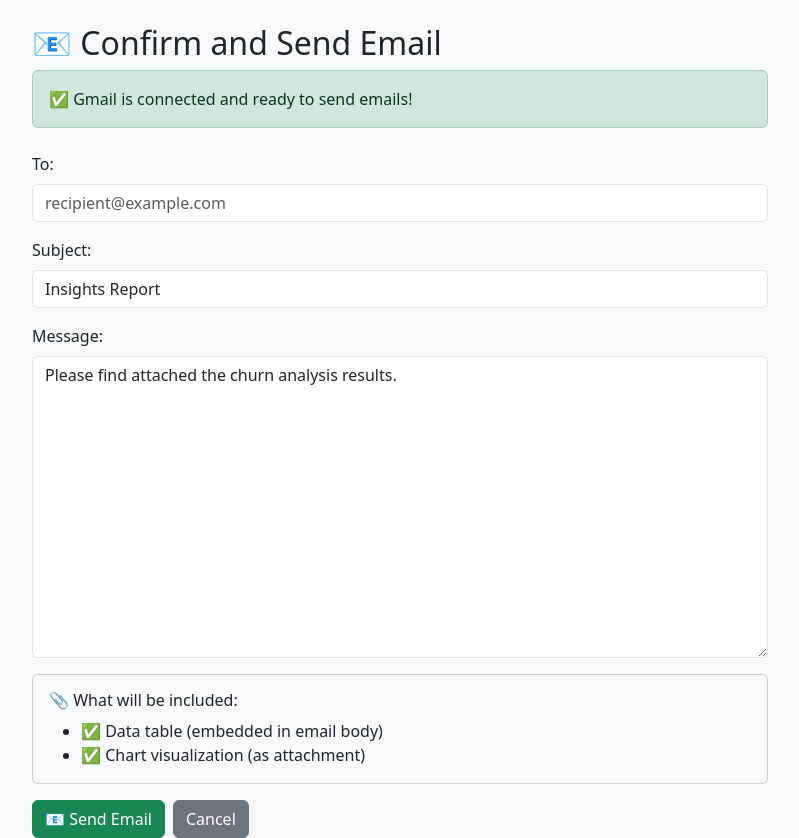
After one commit to pournima98/SQL-translater, a Flask app: page /confirm_and_send_email in a window 1280 px wide. The commit adds this page. Shown: the whole page, without its empty margins (240-1039 px from the left). Run offline with Flask 3, Linux system fonts and the light colour scheme; the visitor is signed in with stand-in values (Sample User, id 1).

Commit message:
email v1

```diff
--- a/app.py
+++ b/app.py
@@ -1,17 +1,78 @@
+import os
+os.environ['OAUTHLIB_INSECURE_TRANSPORT'] = '1'
+os.environ['OAUTHLIB_RELAX_TOKEN_SCOPE'] = '1'
+
+#########
 from sqlalchemy import create_engine
 import pandas as pd
 from utils.charts import generate_chart_base64
 from langchain_agent import generate_sql_from_question
-from flask import Flask, request, render_template, session
+from flask import Flask, request, render_template, session, redirect, url_for, flash
 from dotenv import load_dotenv
-import os
+from openai import OpenAI
+import openai
+from google_auth_oauthlib.flow import Flow
+from googleapiclient.discovery import build
+from google.oauth2.credentials import Credentials
+from email.mime.text import MIMEText
+from email.mime.multipart import MIMEMultipart
+from email.mime.image import MIMEImage
+import base64
 
 load_dotenv()  # loads variables from .env into environment
 
 app = Flask(__name__)
-app.secret_key = os.environ.get("OPENAI_API_KEY")
+app.secret_key = os.environ.get("FLASK_SECRET_KEY")
+app.config['SESSION_COOKIE_SAMESITE'] = 'Lax'
+app.config['SESSION_COOKIE_SECURE'] = False  # Set to True in production with HTTPS
+app.config['PERMANENT_SESSION_LIFETIME'] = 3600  # 1 hour session timeout
+
+openai.api_key = os.environ.get("OPENAI_API_KEY")
+client = OpenAI(api_key=os.getenv("OPENAI_API_KEY"))
 
 engine = create_engine("mysql+pymysql://root:Hemant%40123@localhost:3306/churn_analysis")
+
+# Google OAuth configuration
+GOOGLE_CLIENT_ID = os.environ.get("GOOGLE_CLIENT_ID")
+GOOGLE_CLIENT_SECRET = os.environ.get("GOOGLE_CLIENT_SECRET")
+GOOGLE_REDIRECT_URI = os.environ.get("GOOGLE_REDIRECT_URI")
+
+# Create credentials.json content programmatically
+CREDENTIALS_INFO = {
+    "web": {
+        "client_id": GOOGLE_CLIENT_ID,
+        "client_secret": GOOGLE_CLIENT_SECRET,
+        "auth_uri": "https://accounts.google.com/o/oauth2/auth",
+        "token_uri": "https://oauth2.googleapis.com/token",
+        "redirect_uris": [GOOGLE_REDIRECT_URI]
+    }
+}
+
+def clean_session_data():
+    """Clean up session data to prevent overflow"""
+    keys_to_clean = ['query', 'table_html', 'chart_base64', 'oauth_state', 'rewritten_message']
+    for key in keys_to_clean:
+        if key in session:
+            session.pop(key, None)
+
+    # Also compress table data if it exists
+    if 'table_html' in session and len(session.get('table_html', '')) > 5000:
+        session['table_html'] = session['table_html'][:5000] + "... [truncated]"
+
+def rewrite_message(user_input):
+    try:
+        response = client.chat.completions.create(
+            model="gpt-4",
+            messages=[
+                {"role": "system", "content": "You're a helpful assistant rewriting professional emails."},
+                {"role": "user", "content": f"Rewrite this: {user_input}"}
+            ],
+            temperature=0.4
+        )
+        return response.choices[0].message.content.strip()
+    except Exception as e:
+        print(f"Error rewriting message: {str(e)}")
+        return user_input  # Return original if rewriting fails
 
 @app.route("/", methods=["GET", "POST"])
 def index():
@@ -19,16 +80,233 @@ def index():
     query = None
     chart_data_uri = None
 
+    # Check if user is authenticated
+    is_authenticated = 'credentials' in session
+
     if request.method == "POST":
         question = request.form.get("question")
-        query = generate_sql_from_question(question)
-        session['query'] = query
+        if not question:
+            return render_template("index.html", result="Please enter a question", query=query, chart_path=chart_data_uri, is_authenticated=is_authenticated)
 
         try:
+            # Clean previous session data first
+            clean_session_data()
+
+            query = generate_sql_from_question(question)
+            session['query'] = query
+
             df = pd.read_sql(query, engine)
             result = df.to_html(classes="table table-bordered", index=False)
             chart_data_uri = generate_chart_base64(query, engine)
+
+            # Store only essential data and limit table size
+            session['query'] = query
+            session['chart_base64'] = chart_data_uri
+
+            # Limit table HTML size to prevent session overflow
+            if len(result) > 8000:  # Limit table size
+                # Truncate table if too large
+                session['table_html'] = result[:8000] + "... [Table truncated for email compatibility]"
+            else:
+                session['table_html'] = result
         except Exception as e:
             result = f"<p style='color:red;'>Error: {str(e)}</p>"
 
-    return render_template("index.html", result=result, query=query, chart_path=chart_data_uri)
+    return render_template("index.html", result=result, query=query, chart_path=chart_data_uri, is_authenticated=is_authenticated)
+
+def send_email(subject, body, to_email, chart_image_bytes=None, table_html=None):
+    if 'credentials' not in session:
+        raise Exception("No credentials in session. Please authorize first.")
+
+    # Recreate credentials from session
+    creds = Credentials(
+        token=session['credentials']['token'],
+        refresh_token=session['credentials']['refresh_token'],
+        token_uri=session['credentials']['token_uri'],
+        client_id=session['credentials']['client_id'],
+        client_secret=session['credentials']['client_secret'],
+        scopes=session['credentials']['scopes']
+    )
+
+    service = build("gmail", "v1", credentials=creds)
+
+    # Create multipart message
+    msg = MIMEMultipart()
+    msg['to'] = to_email
+    msg['subject'] = subject
+
+    # Add body with table
+    html_body = f"{body}<br><br>{table_html or ''}"
+    msg.attach(MIMEText(html_body, "html"))
+
+    # Add chart as attachment if available
+    if chart_image_bytes:
+        chart_attachment = MIMEImage(chart_image_bytes)
+        chart_attachment.add_header('Content-Disposition', 'attachment', filename='chart.png')
+        msg.attach(chart_attachment)
+
+    # Encode and send
+    raw_message = base64.urlsafe_b64encode(msg.as_bytes()).decode()
+    message_body = {"raw": raw_message}
+
+    try:
+        message = service.users().messages().send(userId="me", body=message_body).execute()
+        return message
+    except Exception as e:
+        raise Exception(f"Failed to send email: {str(e)}")
+
+@app.route("/compose_email", methods=["GET", "POST"])
+def compose_email():
+    # Check if user is authenticated
+    if 'credentials' not in session:
+        return redirect(url_for('authorize'))
+
+    if request.method == "POST":
+        to_email = request.form.get('to_email')
+        subject = request.form.get('subject')
+        body = request.form.get('body')
+
+        if not all([to_email, subject, body]):
+            return render_template("compose_email.html", error="Please fill in all required fields")
+
+        chart_base64 = session.get('chart_base64')
+        table_html = session.get('table_html')
+
+        chart_bytes = None
+        if chart_base64:
+            try:
+                # Remove data URL prefix if present
+                if ',' in chart_base64:
+                    chart_bytes = base64.b64decode(chart_base64.split(",")[1])
+                else:
+                    chart_bytes = base64.b64decode(chart_base64)
+            except Exception as e:
+                print(f"Error processing chart: {str(e)}")
+
+        try:
+            result = send_email(subject, body, to_email, chart_bytes, table_html)
+            return f"✅ Email sent successfully! Message ID: {result['id']}"
+        except Exception as e:
+            return f"Error sending email: {str(e)}"
+
+    # Handle GET request
+    user_msg = request.args.get("user_message", "Please find attached the churn insights.")
+    rewritten = rewrite_message(user_msg)
+    return render_template("compose_email.html", rewritten_message=rewritten)
+
+@app.route("/authorize")
+def authorize():
+    try:
+        flow = Flow.from_client_config(
+            CREDENTIALS_INFO,
+            scopes=[
+                'https://www.googleapis.com/auth/userinfo.email',
+                'https://www.googleapis.com/auth/gmail.send',
+                'openid'
+            ]
+        )
+        flow.redirect_uri = GOOGLE_REDIRECT_URI
+
+        auth_url, state = flow.authorization_url(
+            prompt='consent',
+            access_type='offline',
+            include_granted_scopes='true'
+        )
+
+        # Store only the state, not the entire flow
+        session['oauth_state'] = state
+        return redirect(auth_url)
+    except Exception as e:
+        return f"Authorization error: {str(e)}"
+
+@app.route("/oauth2callback")
+def oauth2callback():
+    try:
+        # Verify state parameter
+        if 'oauth_state' not in session:
+            return "Error: No OAuth state found in session"
+
+        flow = Flow.from_client_config(
+            CREDENTIALS_INFO,
+            scopes=[
+                'https://www.googleapis.com/auth/userinfo.email',
+                'https://www.googleapis.com/auth/gmail.send',
+                'openid'
+            ],
+            state=session['oauth_state']
+        )
+        flow.redirect_uri = GOOGLE_REDIRECT_URI
+
+        # Get the authorization response
+        authorization_response = request.url
+        flow.fetch_token(authorization_response=authorization_response)
+
+        credentials = flow.credentials
+
+        # Store only essential credential data to reduce session size
+        session['credentials'] = {
+            'token': credentials.token,
+            'refresh_token': credentials.refresh_token,
+            'token_uri': credentials.token_uri,
+            'client_id': credentials.client_id,
+            'client_secret': credentials.client_secret,
+            'scopes': credentials.scopes
+        }
+
+        # Clear OAuth state to save space
+        session.pop('oauth_state', None)
+
+        return redirect(url_for('index'))
+    except Exception as e:
+        return f"OAuth callback error: {str(e)}"
+
+@app.route("/logout")
+def logout():
+    session.clear()
+    return redirect(url_for('index'))
+
+@app.route('/confirm_and_send_email', methods=['GET', 'POST'])
+def confirm_and_send_email():
+    if 'credentials' not in session:
+        return redirect(url_for('authorize'))
+
+    if request.method == 'GET':
+        rewritten_message = session.get('rewritten_message', '')
+        return render_template("confirm_email.html", message=rewritten_message)
+
+    to = request.form.get('to')
+    subject = request.form.get('subject')
+    message = request.form.get('message')
+
+    if not all([to, subject, message]):
+        return render_template("confirm_email.html", error="Please fill in all required fields")
+
+    try:
+        chart_base64 = session.get('chart_base64')
+        table_html = session.get('table_html')
+
+        chart_bytes = None
+        if chart_base64:
+            try:
+                if ',' in chart_base64:
+                    chart_bytes = base64.b64decode(chart_base64.split(",")[1])
+                else:
+                    chart_bytes = base64.b64decode(chart_base64)
+            except Exception as e:
+                print(f"Error processing chart: {str(e)}")
+
+        result = send_email(subject, message, to, chart_bytes, table_html)
+        return f"✅ Email sent to {to} — ID: {result['id']}"
+    except Exception as e:
+        return f"Error sending email: {str(e)}"
+
+# Add a simple route to check auth status
+@app.route("/auth_status")
+def auth_status():
+    if 'credentials' in session:
+        return "✅ Authenticated with Gmail"
+    else:
+        return "❌ Not authenticated. <a href='/authorize'>Click here to authorize</a>"
+
+if __name__ == "__main__":
+    app.run(debug=True, host="127.0.0.1", port=5000)
--- /dev/null
+++ b/credentials.json
@@ -0,0 +1 @@
+{"web":{"client_id":"520929465177-9me7aa96hgr71jg5la58c50p74m48u4h.apps.googleusercontent.com","project_id":"churn-insight-email-app","auth_uri":"https://accounts.google.com/o/oauth2/auth","token_uri":"https://oauth2.googleapis.com/token","auth_provider_x509_cert_url":"https://www.googleapis.com/oauth2/v1/certs","client_secret":"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", "redirect_uris": ["http://127.0.0.1:5000/oauth2callback"],"javascript_origins": ["http://127.0.0.1:5000"]}}
--- a/requirements.txt
+++ b/requirements.txt
@@ -11,3 +11,6 @@ flask
 langchain
 python-dotenv
 jinja2
+google-auth
+google-auth-oauthlib
+google-api-python-client
--- /dev/null
+++ b/templates/confirm_email.html
@@ -0,0 +1,69 @@
+<!--
+  -->
+
+  <!--  -->
+  <!DOCTYPE html>
+<html>
+<head>
+  <title>Confirm Email</title>
+  <link rel="stylesheet" href="https://cdn.jsdelivr.net/npm/bootstrap@5.3.0/dist/css/bootstrap.min.css">
+</head>
+<body class="bg-light">
+  <div class="container mt-4">
+    <div class="row justify-content-center">
+      <div class="col-md-8">
+        <h2>📧 Confirm and Send Email</h2>
+
+        <!-- Show error if any -->
+        {% if error %}
+        <div class="alert alert-danger">{{ error }}</div>
+        {% endif %}
+
+        <!-- Gmail Status Indicator -->
+        <div class="alert alert-success mb-4">
+          ✅ Gmail is connected and ready to send emails!
+        </div>
+
+        <form method="POST">
+          <div class="mb-3">
+            <label class="form-label">To:</label>
+            <input type="email" name="to" class="form-control" required
+                   placeholder="recipient@example.com">
+          </div>
+
+          <div class="mb-3">
+            <label class="form-label">Subject:</label>
+            <input type="text" name="subject" class="form-control"
+                   value="Insights Report" required>
+          </div>
+
+          <div class="mb-3">
+            <label class="form-label">Message:</label>
+            <textarea name="message" class="form-control" rows="12">{{ message or "Please find attached the churn analysis results." }}</textarea>
+          </div>
+
+          <!-- Show what will be included -->
+          <div class="mb-3">
+            <div class="card bg-light">
+              <div class="card-body">
+                <h6 class="card-title">📎 What will be included:</h6>
+                <ul class="mb-0">
+                  <li>✅ Data table (embedded in email body)</li>
+                  <li>{% if session and session.chart_base64 %}✅ Chart visualization (as attachment){% else %}❌ No chart available{% endif %}</li>
+                </ul>
+              </div>
+            </div>
+          </div>
+
+          <div class="d-flex gap-2">
+            <button type="submit" class="btn btn-success">📧 Send Email</button>
+            <a href="/" class="btn btn-secondary">Cancel</a>
+          </div>
+        </form>
+      </div>
+    </div>
+  </div>
+
+  <script src="https://cdn.jsdelivr.net/npm/bootstrap@5.3.0/dist/js/bootstrap.bundle.min.js"></script>
+</body>
+</html>
```
Also changed, not shown: gmail_auth.py (added, +65 -0 lines), templates/compose_email.html (added, +68 -0 lines), templates/index.html (+78 -6 lines), test_oauth.py (added, +136 -0 lines), utils/email_utils.py (added, +21 -0 lines), 1 other file.
